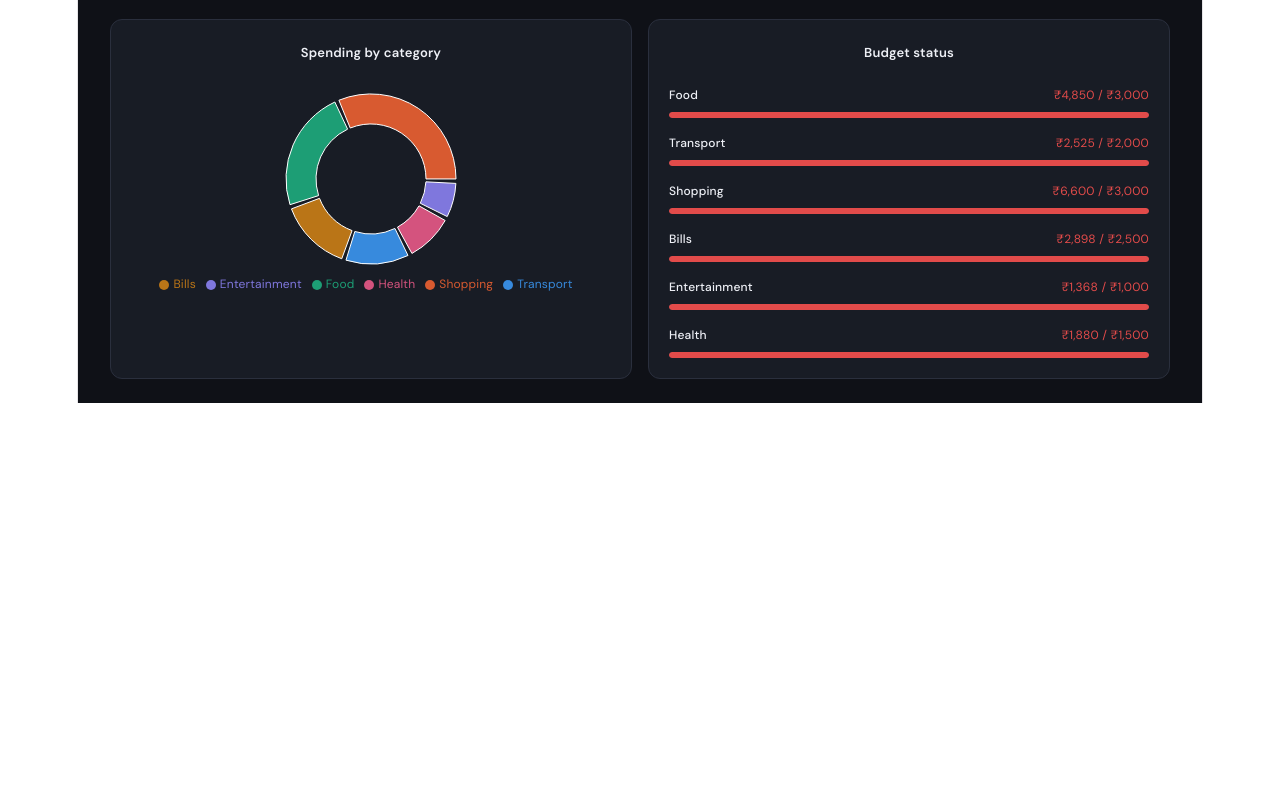
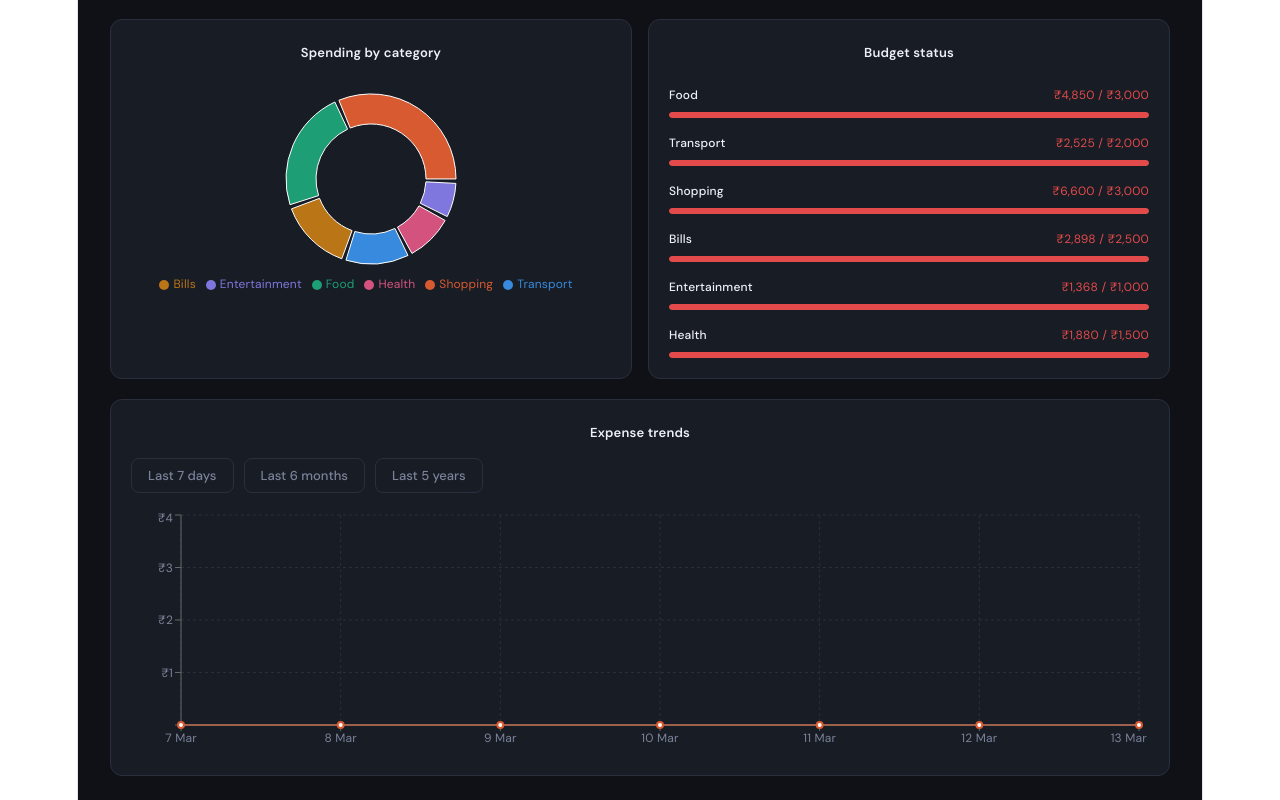
Before and after one commit to RidDevs/Equilateral, a React (Vite) app in the folder finance-app/: page / in a window 1280 px wide. Shown: the part 458-1258 px from the top of the page. Before the commit the page ends 861 px from the top, so only its background shows below. Built offline with nearby package versions, Linux system fonts and the light colour scheme.

Commit message:
added insights and goals

```diff
--- a/finance-app/src/pages/Dashboard.jsx
+++ b/finance-app/src/pages/Dashboard.jsx
@@ -6,6 +6,11 @@ import {
   Tooltip,
   ResponsiveContainer,
   Legend,
+  LineChart,
+  Line,
+  XAxis,
+  YAxis,
+  CartesianGrid,
 } from "recharts";
 
 import StatCard from "../components/StatCard";
@@ -79,6 +84,58 @@ export default function Dashboard({
       .reduce((s, t) => s + Math.abs(t.amount), 0);
     return income - expenses;
   }, [transactions]);
+
+  const [trendRange, setTrendRange] = useState("week");
+
+  const expenseTrendData = useMemo(() => {
+    const now = new Date();
+    const expenses = transactions.filter((t) => t.type === "expense");
+
+    const makeKey = (d) => {
+      if (trendRange === "week") return d.toISOString().slice(0, 10);
+      if (trendRange === "month") return `${d.getFullYear()}-${d.getMonth()}`;
+      return `${d.getFullYear()}`;
+    };
+
+    const labelFor = (d) => {
+      if (trendRange === "week")
+        return d.toLocaleDateString("en-IN", { month: "short", day: "numeric" });
+      if (trendRange === "month")
+        return d.toLocaleDateString("en-IN", { month: "short", year: "2-digit" });
+      return d.getFullYear().toString();
+    };
+
+    const sums = expenses.reduce((acc, t) => {
+      const d = new Date(t.date);
+      const key = makeKey(d);
+      acc[key] = (acc[key] || 0) + Math.abs(t.amount);
+      return acc;
+    }, {});
+
+    const points = [];
+    if (trendRange === "week") {
+      for (let i = 6; i >= 0; i -= 1) {
+        const d = new Date(now);
+        d.setDate(now.getDate() - i);
+        const key = makeKey(d);
+        points.push({ label: labelFor(d), value: Math.round(sums[key] || 0) });
+      }
+    } else if (trendRange === "month") {
+      for (let i = 5; i >= 0; i -= 1) {
+        const d = new Date(now.getFullYear(), now.getMonth() - i, 1);
+        const key = makeKey(d);
+        points.push({ label: labelFor(d), value: Math.round(sums[key] || 0) });
+      }
+    } else {
+      for (let i = 4; i >= 0; i -= 1) {
+        const d = new Date(now.getFullYear() - i, 0, 1);
+        const key = makeKey(d);
+        points.push({ label: labelFor(d), value: Math.round(sums[key] || 0) });
+      }
+    }
+
+    return points;
+  }, [transactions, trendRange]);
 
   const topSpendingCats = useMemo(() => {
     const totals = {};
@@ -526,6 +583,62 @@ export default function Dashboard({
           </div>
         </div>
       </div>
+
+      {/* ── Expense trends (week / month / year) ── */}
+      <div
+        style={{
+          background: "var(--card)",
+          border: "1px solid var(--border)",
+          borderRadius: 12,
+          padding: 20,
+        }}
+      >
+        <div
+          style={{
+            fontSize: 13,
+            fontWeight: 600,
+            marginBottom: 12,
+            color: "var(--text)",
+          }}
+        >
+          Expense trends
+        </div>
+        <div style={{ display: "flex", gap: 10, flexWrap: "wrap", marginBottom: 12 }}>
+          {[
+            { key: "week", label: "Last 7 days" },
+            { key: "month", label: "Last 6 months" },
+            { key: "year", label: "Last 5 years" },
+          ].map((opt) => (
+            <button
+              key={opt.key}
+              onClick={() => setTrendRange(opt.key)}
+              style={btnStyle(trendRange === opt.key ? "#1D9E75" : "#888", true)}
+            >
+              {opt.label}
+            </button>
+          ))}
+        </div>
+
+        <ResponsiveContainer width="100%" height={250}>
+          <LineChart data={expenseTrendData} margin={{ top: 10, right: 10, left: -10, bottom: 0 }}>
+            <CartesianGrid strokeDasharray="3 3" stroke="var(--border)" />
+            <XAxis dataKey="label" tick={{ fontSize: 12, fill: "var(--muted)" }} />
+            <YAxis
+              tickFormatter={(val) => (val ? `₹${val.toLocaleString("en-IN")}` : "")}
+              tick={{ fontSize: 12, fill: "var(--muted)" }}
+            />
+            <Tooltip formatter={(value) => [`₹${value.toLocaleString("en-IN")}`, "Expenses"]} />
+            <Line
+              type="monotone"
+              dataKey="value"
+              stroke="#D85A30"
+              strokeWidth={2}
+              dot={{ r: 3 }}
+              activeDot={{ r: 5 }}
+            />
+          </LineChart>
+        </ResponsiveContainer>
+      </div>
     </div>
   );
 }
```
